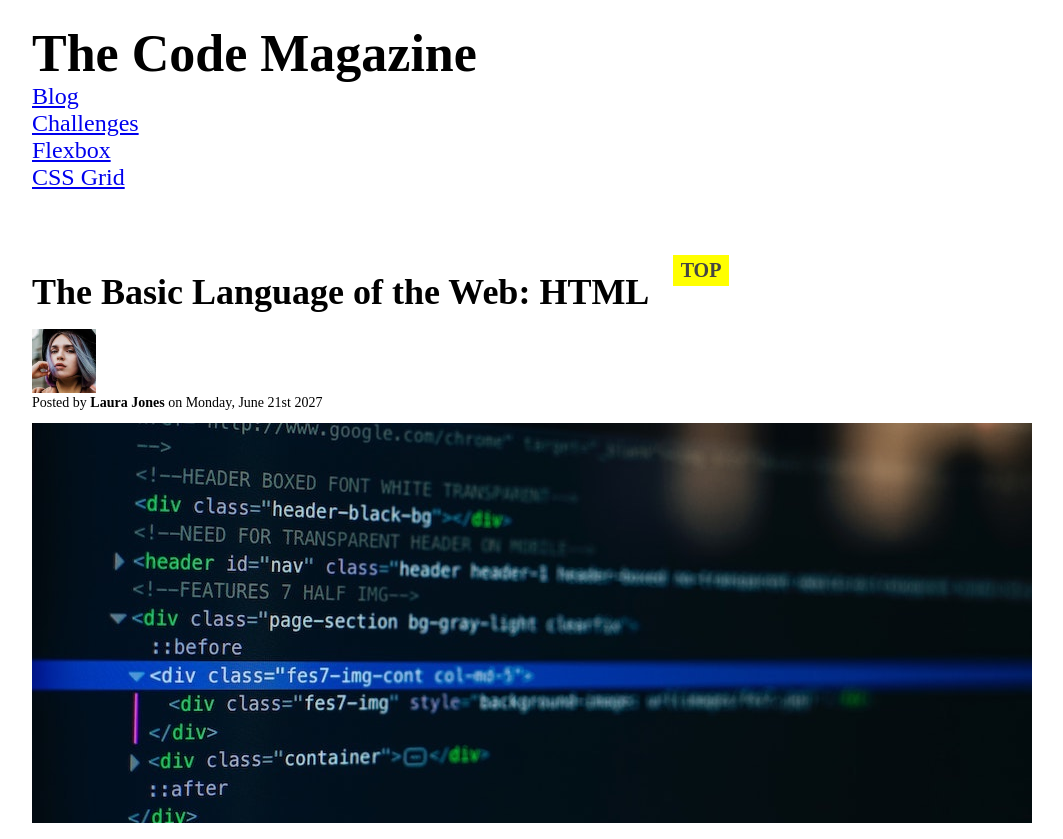
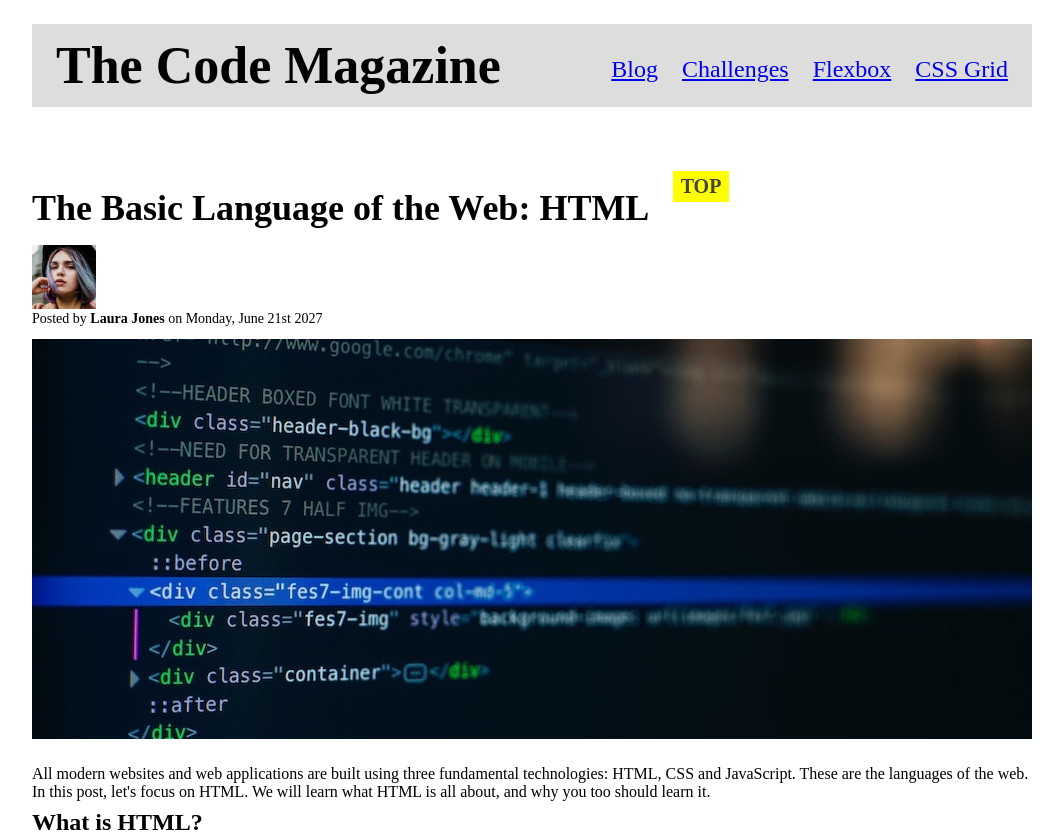
Before and after one commit to H4m3d84/practice-blog, a website: page index.html in a window 1280 px wide. Shown: the top 839 px of the page, without its empty margins (108-1171 px from the left). Drawn offline with Linux system fonts and the light colour scheme.

Commit message:
use float on header to layout header text and navigation

```diff
--- a/index.html
+++ b/index.html
@@ -9,8 +9,8 @@
   </head>
   <body>
     <div class="container">
-      <header class="header">
-        <h1 class="heading-primary">The Code Magazine</h1>
+      <header class="header clearfix">
+        <h1 class="heading-primary header__title">The Code Magazine</h1>
         <nav class="nav">
           <ul class="nav__list">
             <li class="nav__li">
--- a/sass/abstracts/_mixins.scss
+++ b/sass/abstracts/_mixins.scss
@@ -0,0 +1,5 @@
+.clearfix::after {
+  content: '';
+  clear: both;
+  display: block;
+}
--- a/sass/components/_navigation.scss
+++ b/sass/components/_navigation.scss
@@ -1,9 +1,16 @@
 .nav {
   font-size: 2.4rem;
+  padding-top: 2rem;
   &__list {
+    float: right;
   }
   &__li {
     list-style: none;
+    display: inline-block;
+
+    &:not(:last-child) {
+      margin-right: 1.8rem;
+    }
   }
   &__link {
   }
--- a/sass/layout/_header.scss
+++ b/sass/layout/_header.scss
@@ -1,5 +1,11 @@
 .header {
   margin-bottom: 8rem;
+  background-color: #ddd;
+  padding: 1.2rem 2.4rem;
+
+  &__title {
+    float: left;
+  }
 }
 
 .like-btn {
```
Also changed, not shown: style/output.css, 1 other file.
